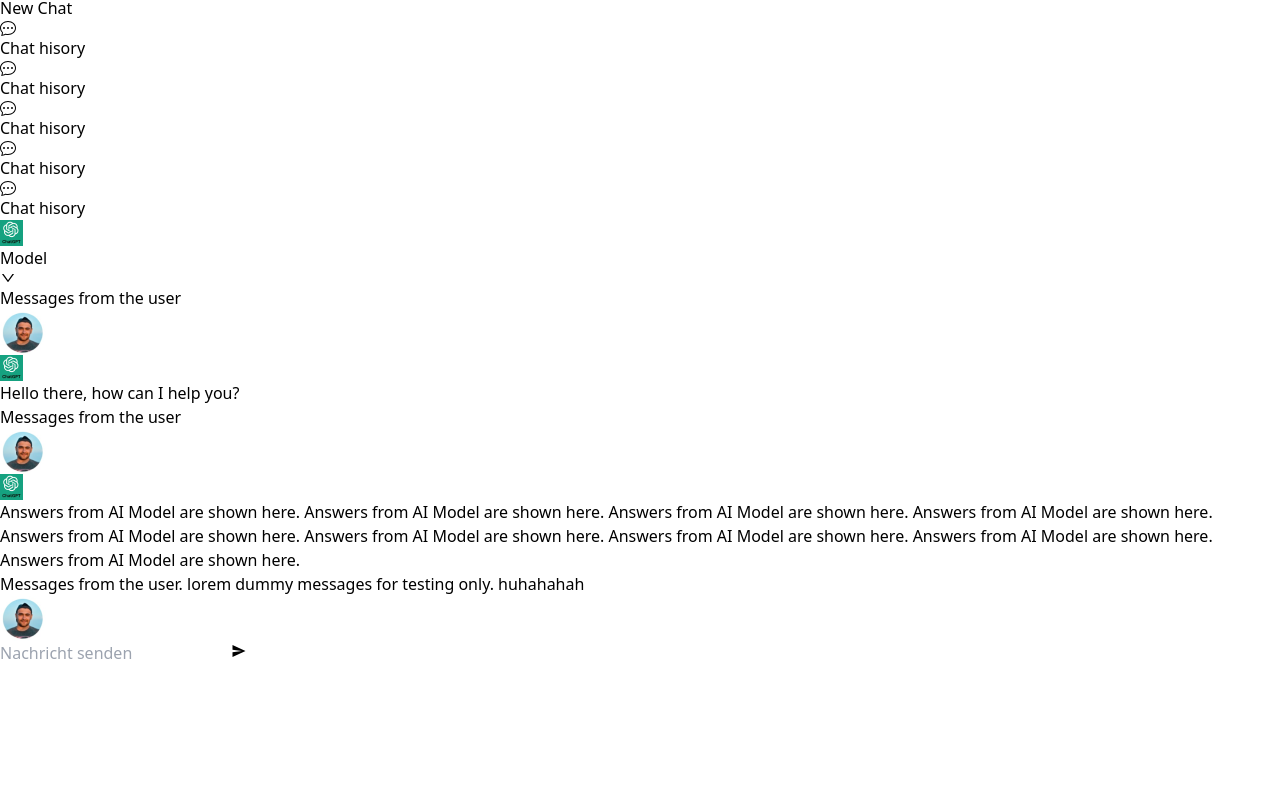
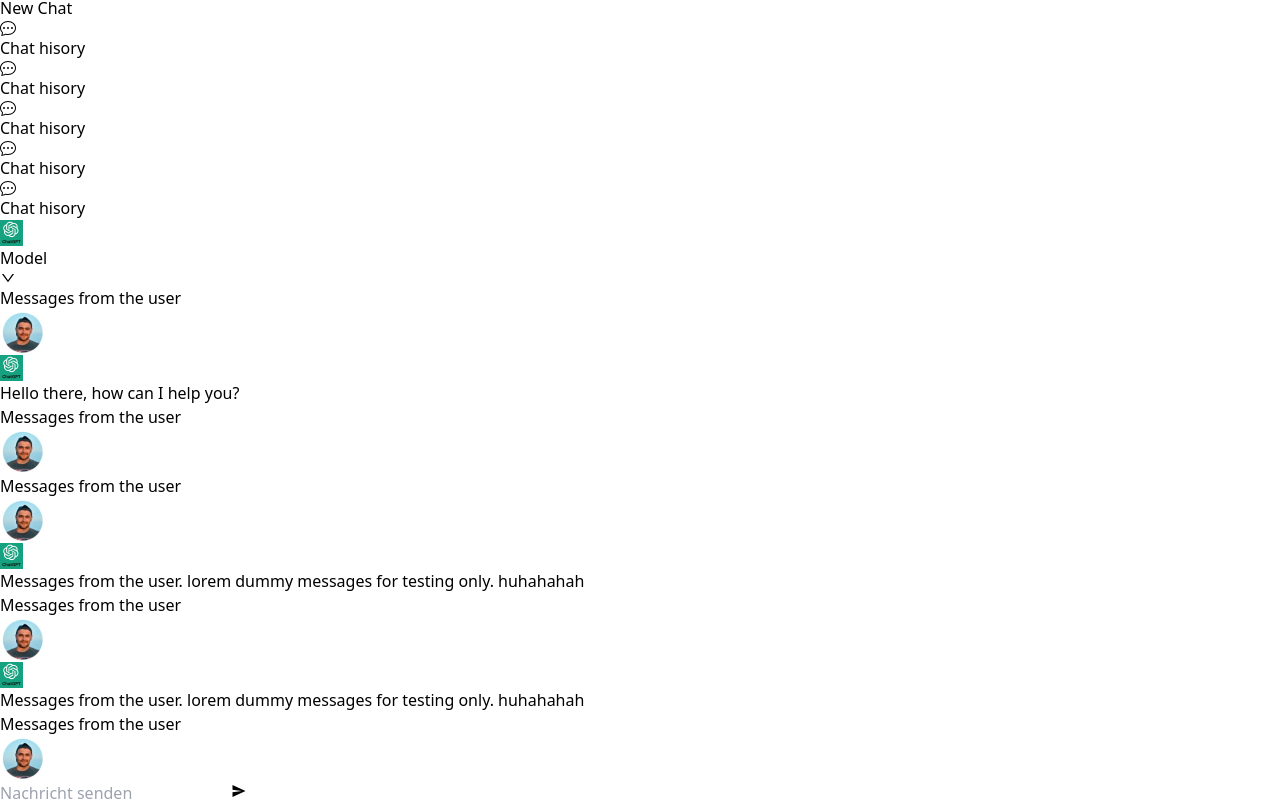
Before and after one commit to parthasarker69/project-didi, a React (Vite) app: page /chat in a window 1280 px wide. Shown: the part 418-1223 px from the top of the page. Before the commit the page ends 1083 px from the top, so only its background shows below. Built offline with nearby package versions, Linux system fonts and the light colour scheme.

Commit message:
fixed the issues

```diff
--- a/src/App.css
+++ b/src/App.css
@@ -21,9 +21,12 @@
     flex-grow: 2;
 }
 .rest-screen{
-    height: calc(100vh - 160px) !important;
+    height: calc(100vh - 180px) !important;
 }
 
+.rest-screen-my-prompts{
+    height: calc(100vh - 110px) !important;
+}
 .modal {
     max-width: 1200px !important;
 }
--- a/src/Components/Chat/Messages/Messages.jsx
+++ b/src/Components/Chat/Messages/Messages.jsx
@@ -31,16 +31,41 @@ const messages = [
         role: 'user',
         message: 'Messages from the user',
 
-    }, {
-        id: 4,
-        role: 'ai',
-        message: 'Answers from AI Model are shown here. Answers from AI Model are shown here. Answers from AI Model are shown here. Answers from AI Model are shown here. Answers from AI Model are shown here. Answers from AI Model are shown here. Answers from AI Model are shown here. Answers from AI Model are shown here. Answers from AI Model are shown here.'
+    },
+
+    {
+        id: 3,
+        role: 'user',
+        message: 'Messages from the user',
+
     },
     {
         id: 5,
+        role: 'ai',
+        message: 'Messages from the user. lorem dummy messages for testing only. huhahahah',
+    },
+
+    {
+        id: 3,
         role: 'user',
+        message: 'Messages from the user',
+
+    },
+
+    {
+        id: 5,
+        role: 'ai',
         message: 'Messages from the user. lorem dummy messages for testing only. huhahahah',
-    }
+    },
+
+
+
+    {
+        id: 3,
+        role: 'user',
+        message: 'Messages from the user',
+
+    },
 ]
 
 export default function MenuDefault() {
--- a/src/Components/MyPrompts/MyPrompts/MyPrompts.jsx
+++ b/src/Components/MyPrompts/MyPrompts/MyPrompts.jsx
@@ -150,13 +150,13 @@ const MyPrompts = () => {
     ]
 
     return (
-        <div className="grow">
-            <div className="flex relative">
-                <div className="w-1/4 sticky h-screen top-[82px]">
+        <div className="grow max-h-screen rest-screen-my-prompts mt-5 overflow-hidden">
+            <div className="flex h-full">
+                <div className="w-1/4 h-full mt-[31px]">
                     <div>
                         <h1 className="flex gap-3 text-[24px] font-extrabold items-center mb-[25px] ms-[10px]"> <AiOutlineStar className="font-extrabold "></AiOutlineStar>Meine Prompts </h1>
                     </div>
-                    <div className="bg-[#424242]  mb-3 items-center py-5 rounded-md h-full">
+                    <div className="bg-[#424242] items-center pt-5 rounded-md h-full">
                         <button className="bg-white text-black py-1 ps-5 w-[80px] rounded-md flex items-center text-xs relative ms-auto right-3">Edit<FiEdit3 ></FiEdit3></button>
                         <div className="text-center">
                             <img src={person} className="bg-[#424242] rounded-full w-[120px] h-[120px] mx-auto " alt="" />
@@ -165,8 +165,8 @@ const MyPrompts = () => {
                         </div>
                     </div>
                 </div>
-                <div className="w-full">
-                    <div className="w-2/3 ms-3 me-auto mt-[86px] ">
+                <div className="w-full h-full">
+                    <div className="max-w-full bg-white left-0 z-50 ms-3 me-auto mt-[60px] ">
                         <Tabs value={activeTab} className=''>
                             <TabsHeader
                                 className="rounded-none border-b border-blue-gray-50 bg-transparent p-0 "
@@ -195,11 +195,13 @@ const MyPrompts = () => {
                             </TabsBody>
                         </Tabs>
                     </div>
-                    <div className="grid grid-cols-4 mt-5 ms-4 gap-[10px] clear-left mb-3 me-16">
-                        {prompts.map(prompt => <Prompt
-                            key={prompt.id}
-                            prompt={prompt}
-                        ></Prompt>)}
+                    <div className="overflow-auto h-[500px] max-h-[500px]">
+                        <div className="grid md:grid-cols-2 lg:grid-cols-4 mt-5 ms-4 gap-[10px]  mb-3 me-16">
+                            {prompts.map(prompt => <Prompt
+                                key={prompt.id}
+                                prompt={prompt}
+                            ></Prompt>)}
+                        </div>
                     </div>
                 </div>
             </div>
```
